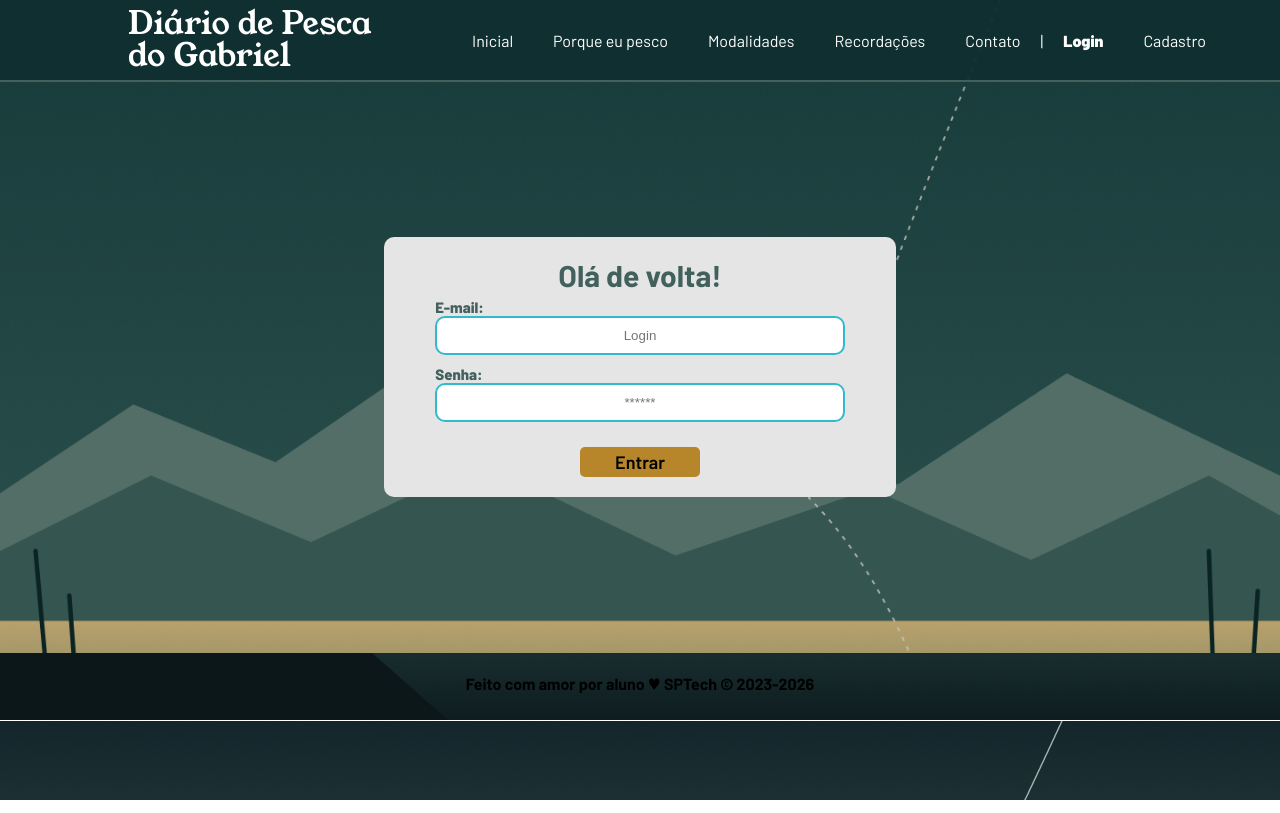
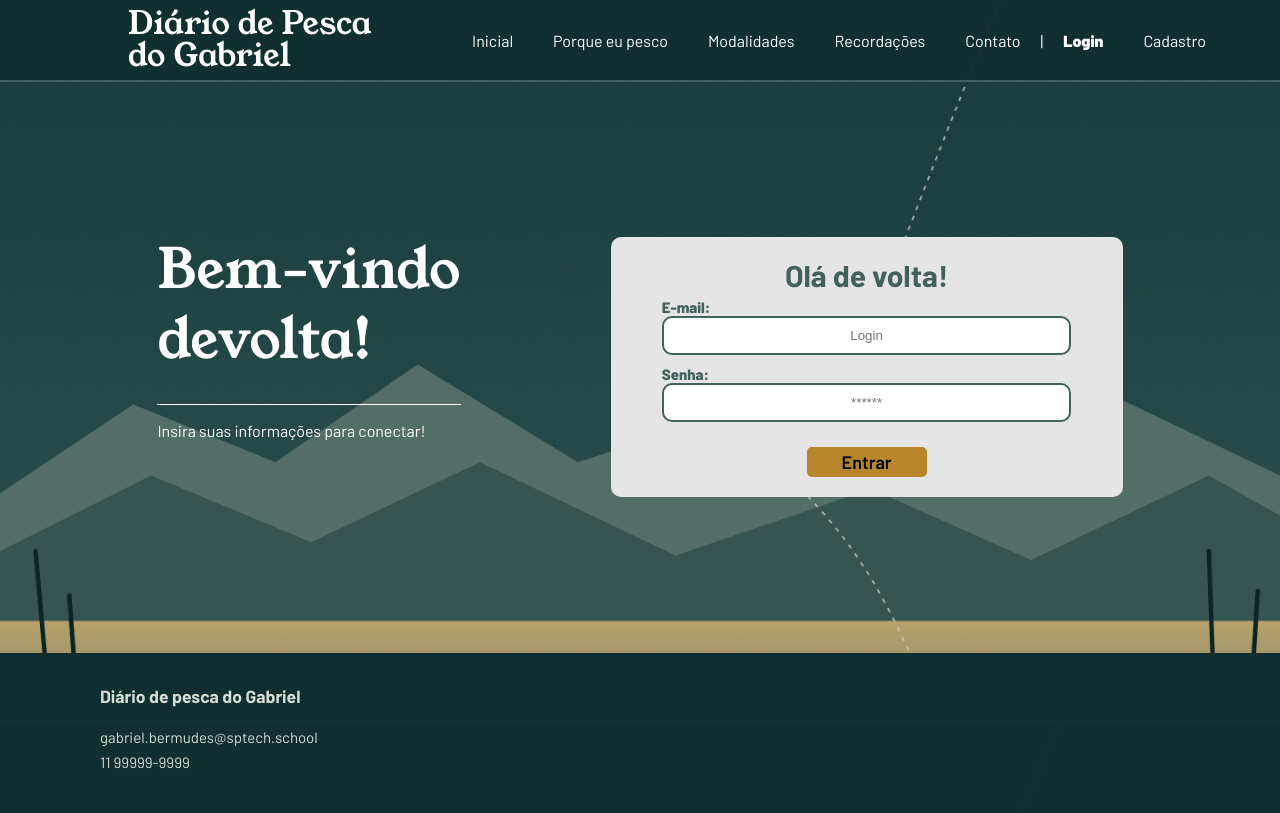
Before and after one commit to GBBermudes/PROJETO-INDIVIDUAL1, a website: page WEB-DATA-VIZ/public/login.html in a window 1280 px wide. Drawn offline with Linux system fonts and the light colour scheme; a web font is replaced by a local one.

Commit message:
Adição - Adicionando texto ao lado da tela de login e mudando cor dos inputs

```diff
--- a/WEB-DATA-VIZ/public/css/estilo.css
+++ b/WEB-DATA-VIZ/public/css/estilo.css
@@ -454,9 +454,30 @@ button:active {
   font-size: 15px;
 }
 
+.footerrr {
+  display: flex;
+  align-items: center;
+  padding-top: 10px;
+  margin-top: 0;
+  background-color: rgba(16, 47, 48, 0.98);
+  height: 150px;
+  color: #D5DDD2;
+  font-size: 15px;
+}
+
+.footerrr h3 {
+  margin-top: 0;
+  margin-left: 100px;
+}
+
 .footerr h3 {
   margin-top: 0;
   margin-left: 100px;
+}
+
+.footerrr p {
+  margin-left: 100px;
+  line-height: 1.7;
 }
 
 .footerr p {
@@ -534,7 +555,7 @@ button:active {
 }
 
 .formulario input {
-  border: 2px solid #32b9cd;
+  border: 2px solid #42615D;
   text-align: center;
   border-radius: 10px;
   margin: 0;
--- a/WEB-DATA-VIZ/public/login.html
+++ b/WEB-DATA-VIZ/public/login.html
@@ -57,6 +57,13 @@
             </div>
         </div>
         <div class="container">
+            <div class="texto_cadastro">
+                <div class="titulo_cadastro">
+                    <h1 class="titulo young-serif-regular" style="font-size: 55px; line-height: 70px;">Bem-vindo
+                        <br>devolta!</h1>
+                </div>
+                <p>Insira suas informações para conectar!</p>
+            </div>
             <div class="card card-login">
                 <h2>Olá de volta!</h2>
                 <div class="formulario">
@@ -81,9 +88,10 @@
     </div>
 
     <!--footer inicio-->
-    <div class="footer">
-        <div class="container">
-            <h4>Feito com amor por aluno &hearts; SPTech &copy; 2023-2026</h4>
+    <div class="footerrr">
+        <div class="title">
+            <h3>Diário de pesca do Gabriel</h3>
+            <p>gabriel.bermudes@sptech.school<br>11 99999-9999</p>
         </div>
     </div>
     <!--footer fim-->
```
Also changed, not shown: WEB-DATA-VIZ/public/cadastro.html (+4 -3 lines), WEB-DATA-VIZ/public/index.html (+1 -1 lines). Lines whose indentation alone changed are shown as unchanged.
